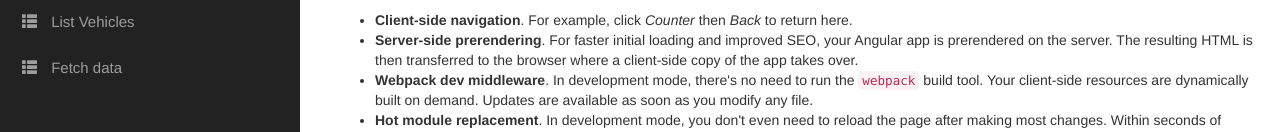
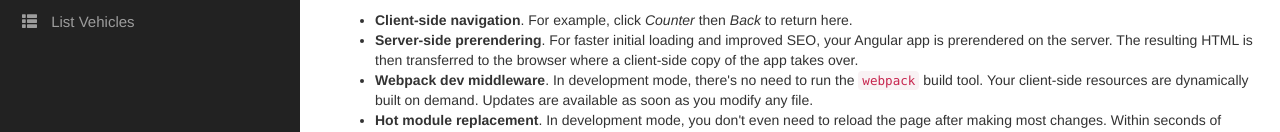
Before and after one commit to MiroslavMogus/vehicle-shop-frontend, an Angular app: page /home in a window 1280 px wide. Shown: the part 210-342 px from the top of the page. Built offline with nearby package versions, Linux system fonts and the light colour scheme.

Commit message:
async added to submit form.

```diff
--- a/src/app/components/navmenu/navmenu.component.html
+++ b/src/app/components/navmenu/navmenu.component.html
@@ -27,11 +27,6 @@
                         <span class='glyphicon glyphicon-th-list'></span> List Vehicles
                     </a>
                 </li>
-                <li [routerLinkActive]="['link-active']">
-                    <a [routerLink]="['/fetch-data']">
-                        <span class='glyphicon glyphicon-th-list'></span> Fetch data
-                    </a>
-                </li>
             </ul>
         </div>
     </div>
--- a/src/app/components/vehicleinput/vehicleinput.component.ts
+++ b/src/app/components/vehicleinput/vehicleinput.component.ts
@@ -29,9 +29,11 @@ export class VehicleInputComponent implements OnInit {
     });
   }
 
-  submit() {
-    this.vehicleService.create(this.vehicle).subscribe();
-    this.router.navigate(['/vehicles/']);
+  async submit() {
+    await this.vehicleService.create(this.vehicle).subscribe(vehicle => {
+      this.vehicle = vehicle;
+      this.router.navigate(['/vehicles/']);
+    });
   }
 
   onVehicleMakeChange() {
```
